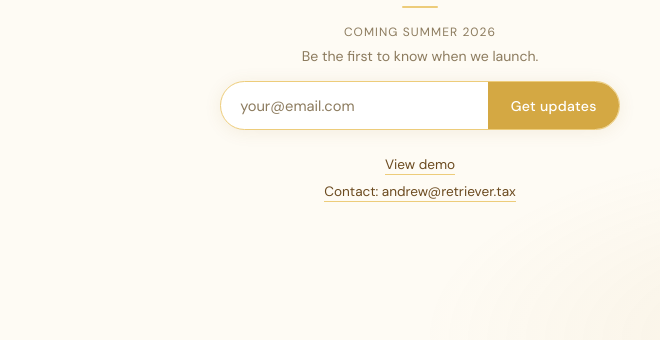
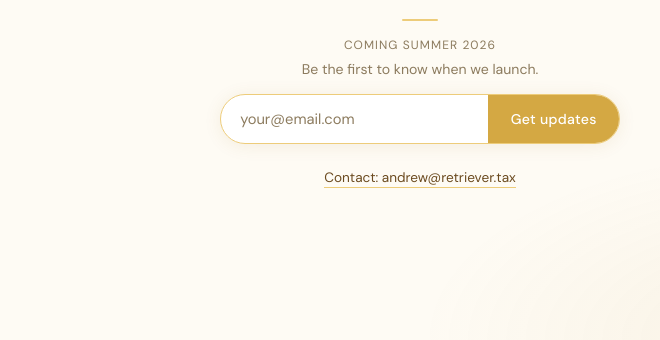
Before and after one commit to o-striker/taxless, a plain HTML site: page index.html in a window 1280 px wide. Shown: the part 460-800 px from the top of the page, without its empty margins (220-880 px from the left). Drawn offline with nearby package versions, Linux system fonts and the light colour scheme.

Commit message:
remove demo link

```diff
--- a/index.html
+++ b/index.html
@@ -280,7 +280,6 @@
   </div>
 
   <div class="secondary-links">
-    <a href="https://retriever.tax/demo" class="secondary-link" onclick="if(window.umami) window.umami.track('view-demo-click');">View demo</a>
     <a href="mailto:andrew@retriever.tax" class="secondary-link" onclick="if(window.umami) window.umami.track('contact-email-click');">Contact: andrew@retriever.tax</a>
   </div>
 
```
